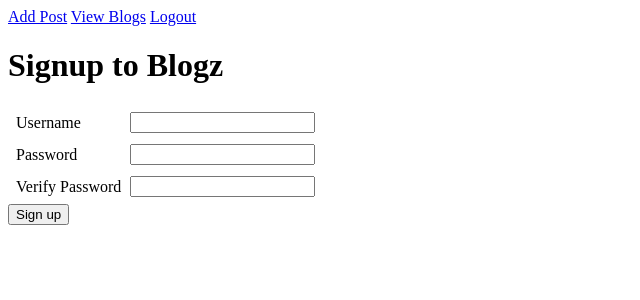
After one commit to hezronkaghub/blogz, a Flask app: page /signup in a window 1280 px wide. The commit adds this page. Shown: the top 300 px of the page, without its empty margins (0-640 px from the left). Run offline with Flask 2, Linux system fonts and the light colour scheme.

Commit message:
added login and signup

```diff
--- a/main.py
+++ b/main.py
@@ -1,21 +1,91 @@
-from flask import Flask, request, redirect, render_template
+from flask import Flask, request, redirect, render_template, session
 from flask_sqlalchemy import SQLAlchemy
 
 app = Flask(__name__)
 app.config['DEBUG'] = True
-app.config['SQLALCHEMY_DATABASE_URI'] = 'mysql+pymysql://build-a-blog:abc123@localhost:8889/build-a-blog'
+app.config['SQLALCHEMY_DATABASE_URI'] = 'mysql+pymysql://blogz:abc123@localhost:8889/blogz'
 app.config['SQLALCHEMY_ECHO'] = True
 db = SQLAlchemy(app)
+app.secret_key = 'qscwdvefb'
+
 
 class Blog(db.Model):
 
     id = db.Column(db.Integer, primary_key=True)
     title = db.Column(db.String(120))
     body = db.Column(db.String(255))
+    owner_id = db.Column(db.Integer,db.ForeignKey('user.id'))
 
-    def __init__(self, title, body):
+    def __init__(self, title, body, owner):
         self.title = title
         self.body = body
+        self.owner = owner
+
+class User(db.Model):
+
+    id = db.Column(db.Integer, primary_key=True)
+    username = db.Column(db.String(30))
+    password = db.Column(db.String(30))
+    blogs = db.relationship('Blog', backref='owner')
+
+    def __init__(self, username, password):
+        self.username = username
+        self.password = password
+
+
+@app.route('/signup', methods=['POST', 'GET'])
+def sign_up():
+    if request.method == 'POST':
+        username = request.form['username']
+        password = request.form['password']
+        verify = request.form['verify']
+
+        if not username or not password:
+            if not username:
+                username_error = 'Please enter username'
+                password = ''
+                return render_template('signup.html',username_error=username_error)
+            if not password:
+                password_error = 'Please enter password'
+                return render_template('signup.html',username=username,password_error=password_error)
+
+        if verify != password:
+            password = ''
+            verify = ''
+            verify_error='Passwords do not match'
+            return render_template('signup.html',verify_error=verify_error,username=username)
+
+        existing_user = User.query.filter_by(username=username).first()
+        if not existing_user:
+            new_user = User(username, password)
+            db.session.add(new_user)
+            db.session.commit()
+            session['username'] = username
+            return redirect('/newpost')
+        else:
+            existing_user_error = 'Username already exists'
+            return render_template('signup.html',existing_user_error=existing_user_error)
+    return render_template('signup.html')
+
+
+@app.route('/login', methods=['POST', 'GET'])
+def login():
+    if request.method == 'POST':
+        username = request.form['username']
+        password = request.form['password']
+        user = User.query.filter_by(username=username).first()
+        if user and user.password == password:
+            session['username'] = username
+            return redirect('/newpost')
+        else:
+            return redirect('/login')
+    return render_template('login.html')
+
+
+@app.route('/logout')
+def logout():
+    del session['username']
+    return redirect('/login')
 
 
 @app.route('/newpost', methods=['GET', 'POST'])
@@ -33,7 +103,7 @@ def new_post():
             return render_template('new_post.html',title_error=title_error,
                    body_error=body_error,title=title, body=body)
         else:
-            new_blog_entry = Blog(title,body)
+            new_blog_entry = Blog(title,body,owner)
             db.session.add(new_blog_entry)
             db.session.commit()
             blog_by_id = Blog.query.get(new_blog_entry.id)
@@ -56,5 +126,6 @@ def blog():
     return render_template('blog.html',title=title, body=body)
 
 
+
 if __name__ == '__main__':
     app.run()
--- a/templates/base.html
+++ b/templates/base.html
@@ -13,6 +13,7 @@
     <nav>
         <a href="/newpost">Add Post</a>
         <a href="/all_blogs">View Blogs</a>
+        <a href="/login">Logout</a>
     </nav>
     {% block content %}
     {% endblock %}
--- /dev/null
+++ b/templates/signup.html
@@ -0,0 +1,32 @@
+{% extends "base.html" %}
+
+{% block content %}
+<h1>Signup to Blogz</h1>
+<p class='error'>{{ username_error }}</p>
+<p class='error'>{{ existing_user_error }}</p>
+<p class='error'>{{ password_error }}</p>
+<p class='error'>{{ verify_error }}</p>
+<form action="/signup" method="post">
+    <table>
+        <tr>
+            <td><label for="username">Username</label></td>
+            <td>
+                <input name="username"  value="{{ username }}">
+            </td>
+        </tr>
+        <tr>
+            <td><label for="password">Password</label></td>
+            <td>
+                <input name="password" type="password">
+            </td>
+        </tr>
+        <tr>
+            <td><label for="verify">Verify Password</label></td>
+            <td>
+                <input name="verify" type="password">
+            </td>
+        </tr>
+    </table>
+    <input type="submit" value="Sign up">
+</form>
+{% endblock %}
```
Also changed, not shown: templates/login.html (added, +22 -0 lines), templates/index.html (added), templates/singleuser.html (added).
